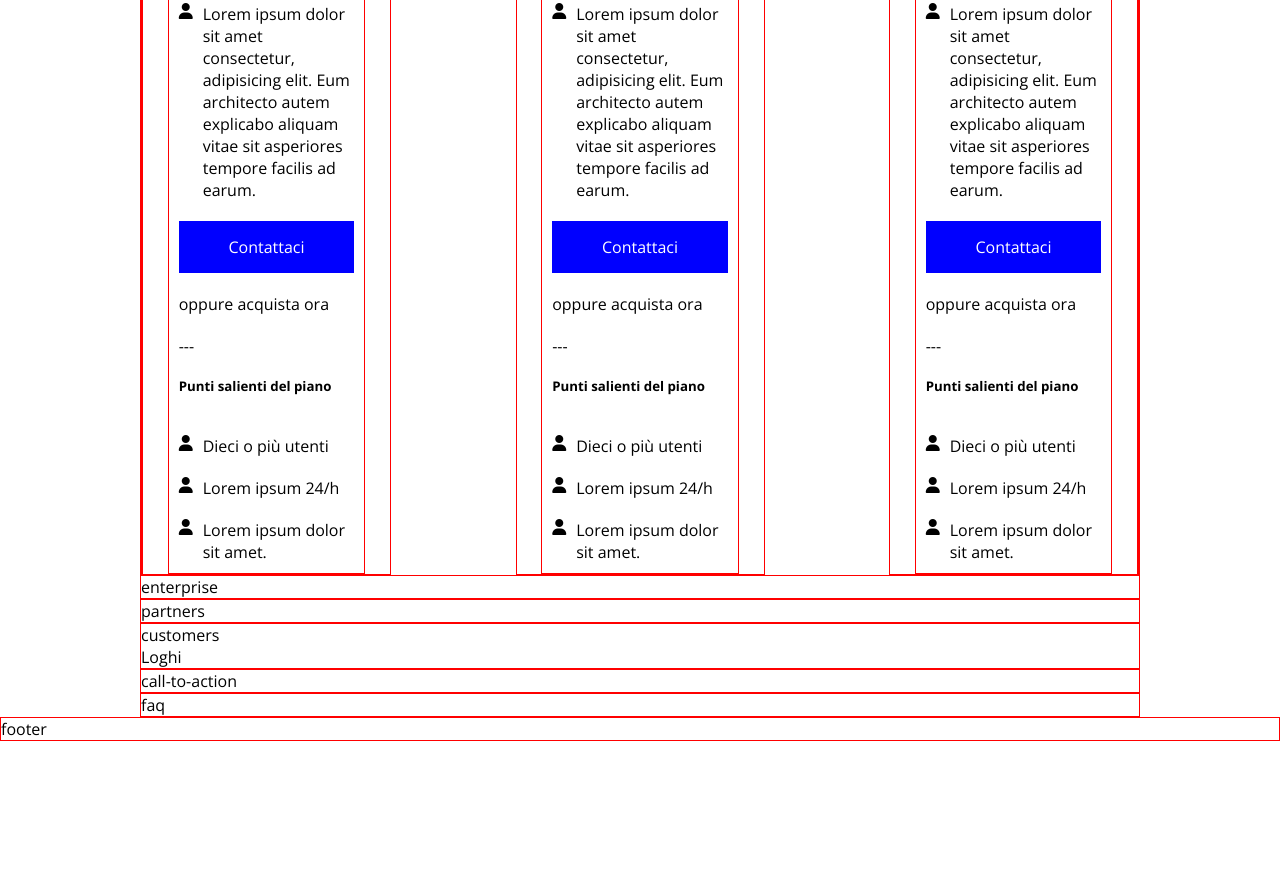
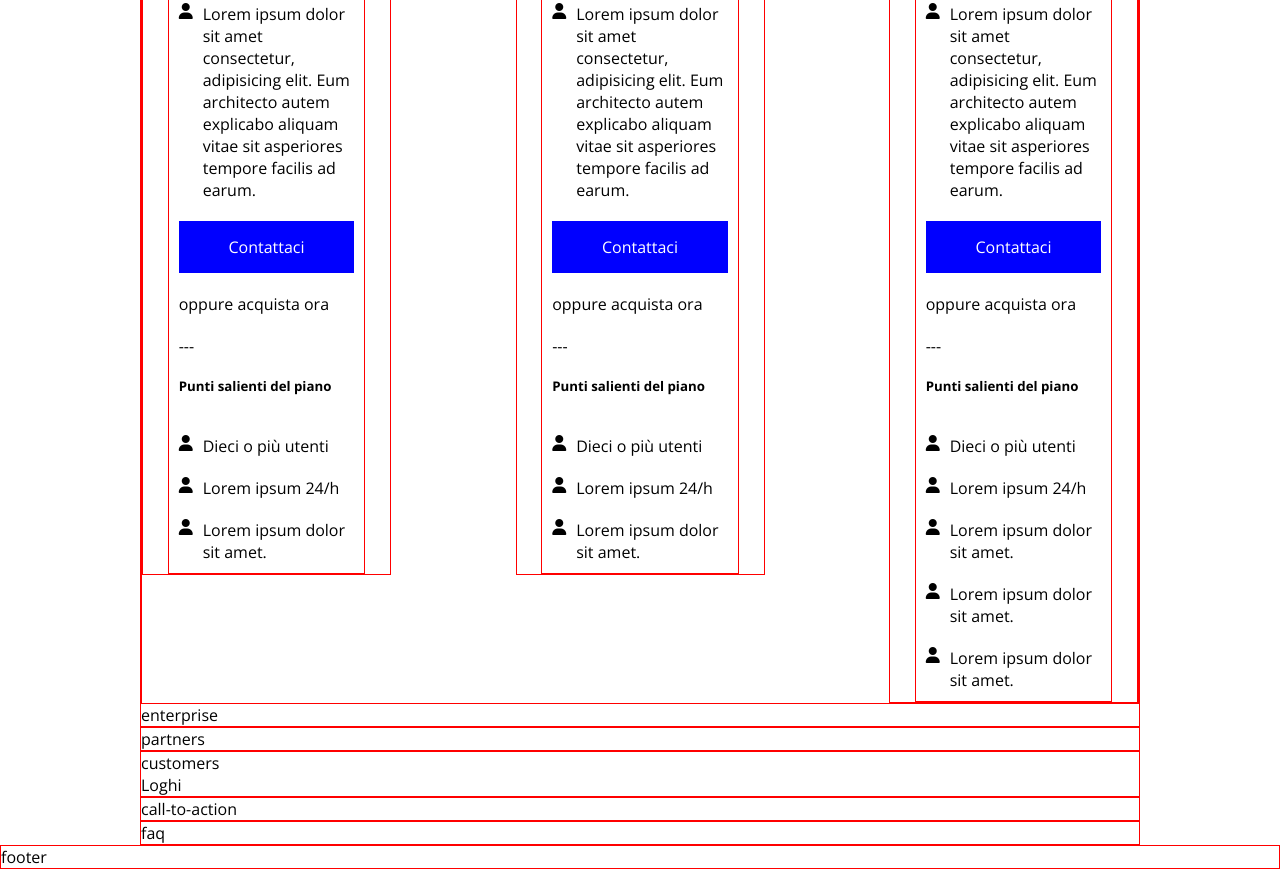
Before and after one commit to RaffaelePellegrino/htmlcss-dropbox, a plain HTML site: page index.html in a window 1280 px wide. Shown: the part 1223-2092 px from the top of the page. Before the commit the page ends 1964 px from the top, so only its background shows below. Drawn offline with nearby package versions, Linux system fonts and the light colour scheme.

Commit message:
modifica all'altezza della classe piano, per far rimanere le colonne uguali

```diff
--- a/index.html
+++ b/index.html
@@ -198,6 +198,14 @@
                                 <i class="fa-solid fa-user p-10-right"></i>
                                 <p>Lorem ipsum dolor sit amet.</p>
                             </div>
+                            <div class="d-flex a-flex-start p20-top">
+                                <i class="fa-solid fa-user p-10-right"></i>
+                                <p>Lorem ipsum dolor sit amet.</p>
+                            </div>
+                            <div class="d-flex a-flex-start p20-top">
+                                <i class="fa-solid fa-user p-10-right"></i>
+                                <p>Lorem ipsum dolor sit amet.</p>
+                            </div>
 
                         </div>
                     </div>
--- a/style.css
+++ b/style.css
@@ -117,6 +117,9 @@ img{
 }
 
 
+.piano {
+    height: 100%;
+}
 /*--------------- Index ---------------*/
 .w30{
     max-width: 30%;
```
